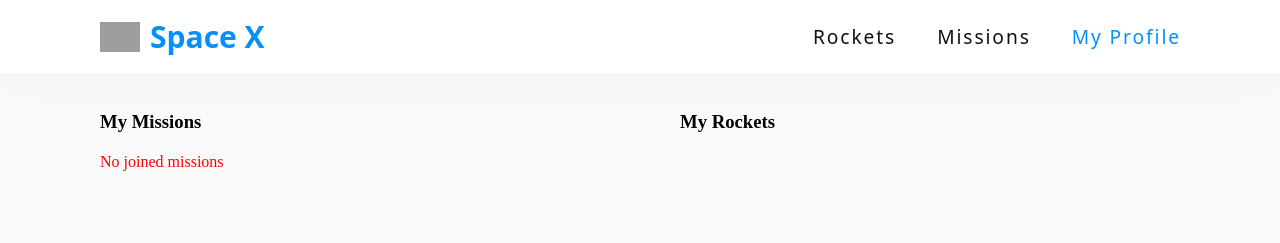
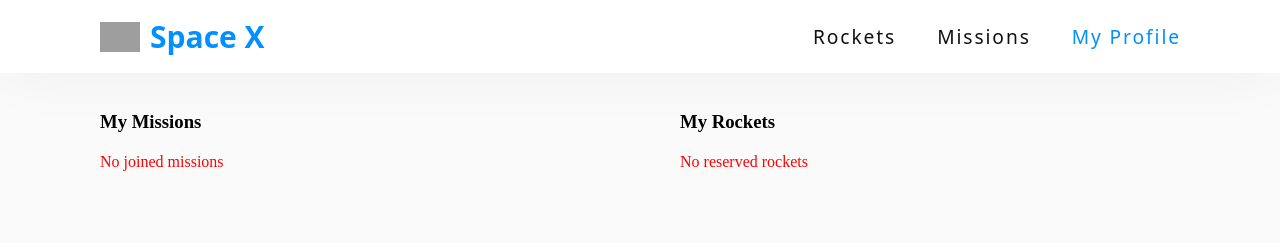
Before and after one commit to Samuelwanza/reactgroupproject, a React (Create React App) app: page /profile in a window 1280 px wide. Shown: the top 243 px of the page. Built offline with nearby package versions, Linux system fonts and the light colour scheme; grey boxes are pictures that could not be loaded; the HTML template or start-up script is replaced by a standard one.

Commit message:
filtered reserved rockets

```diff
--- a/src/pages/profile/Profile.jsx
+++ b/src/pages/profile/Profile.jsx
@@ -6,6 +6,7 @@ export default function Profile() {
   const missions = useSelector(
     (state) => state.mission.missions.filter((mission) => mission.reserved),
   );
+  const rockets = useSelector((state) => state.rockets.rockets.filter((rocket) => rocket.reserved));
 
   return (
     <div className={`${Style.PageContainer}`}>
@@ -32,6 +33,25 @@ export default function Profile() {
       </div>
       <div className={`${Style.MyRocketsContainer}`}>
         <h3>My Rockets</h3>
+        <div style={{ marginTop: '20px' }}>
+          {
+            rockets.length ? (
+              <ul className={`${Style.ListContainer}`}>
+                {
+                rockets.map((rocket) => (
+                  <li className={`${Style.ListItem}`} key={rocket.id}>{rocket.rocket_name}</li>
+                ))
+            }
+              </ul>
+            ) : ''
+         }
+          {
+            !rockets.length && (
+            <p style={{ color: 'red' }}>No reserved rockets</p>
+            )
+         }
+        </div>
+
       </div>
     </div>
   );
```
